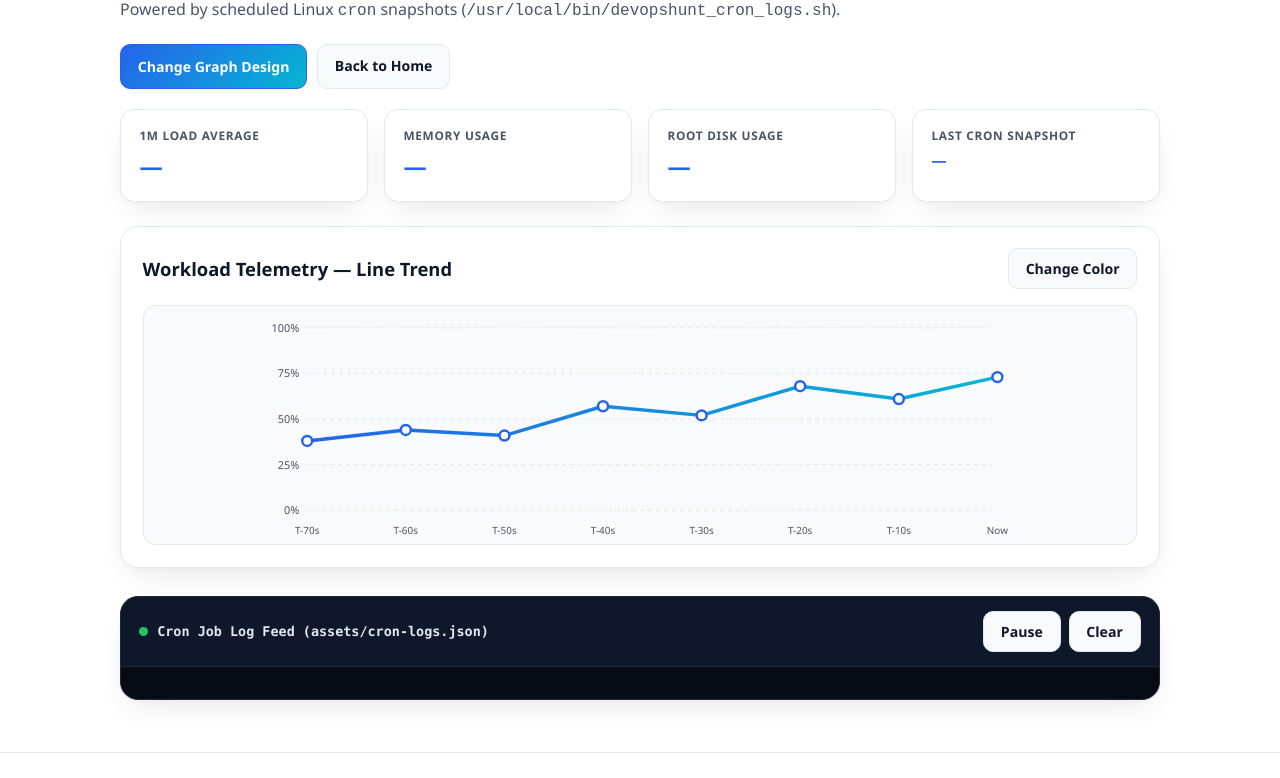
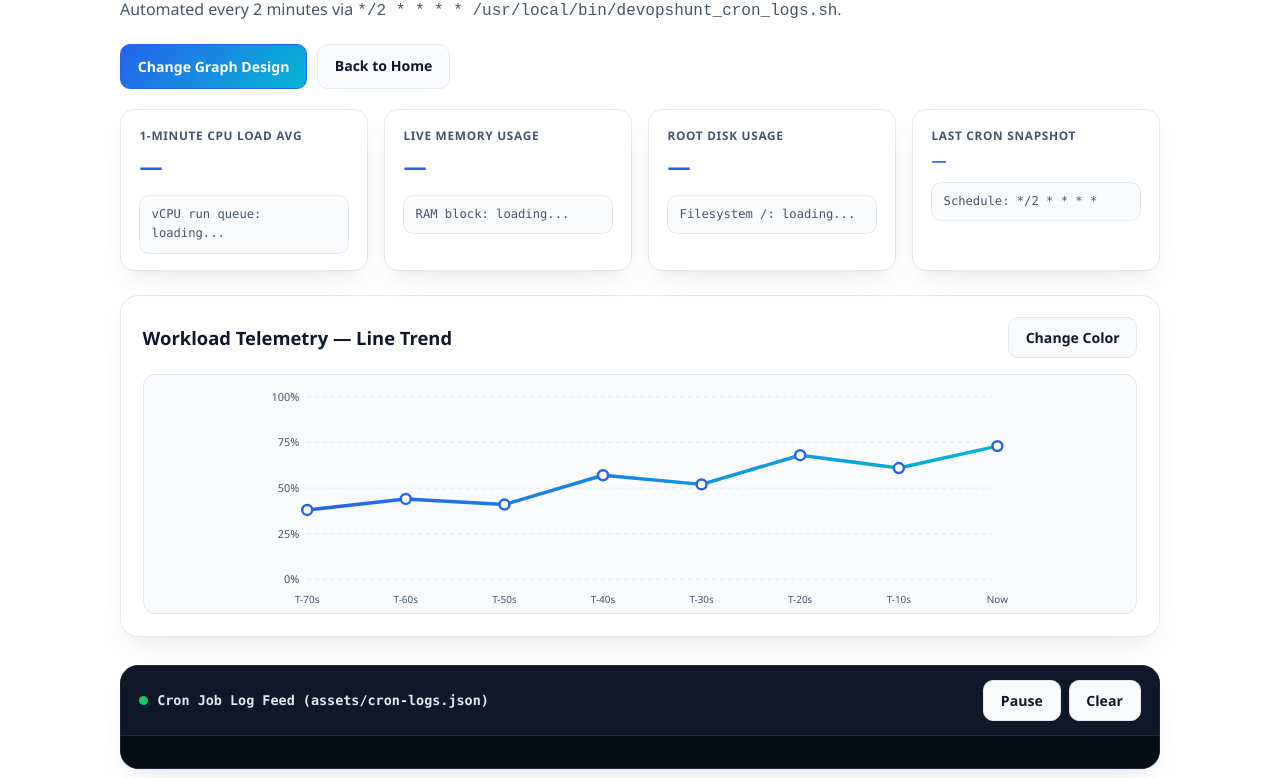
Before and after one commit to muhammadahmadd224/DevOps-hunt, a plain HTML site: page site/logs.html in a window 1280 px wide. Shown: the part 167-945 px from the top of the page. Drawn offline with Linux system fonts and the light colour scheme; no server answers.

Commit message:
Update cron logs page and metric block styles

```diff
--- a/site/logs.html
+++ b/site/logs.html
@@ -28,7 +28,7 @@
     <section class="hero">
       <div>
         <h1 class="hero-title">Cron Telemetry &amp; Live Logs</h1>
-        <p>Powered by scheduled Linux <code>cron</code> snapshots (<code>/usr/local/bin/devopshunt_cron_logs.sh</code>).</p>
+        <p>Automated every 2 minutes via <code>*/2 * * * * /usr/local/bin/devopshunt_cron_logs.sh</code>.</p>
       </div>
       <div class="hero-actions">
         <button type="button" class="btn" id="changeGraphBtn">Change Graph Design</button>
@@ -38,20 +38,27 @@
 
     <section class="kpi-grid" aria-label="System Metrics">
       <div class="kpi-card">
-        <div class="kpi-label">1m Load Average</div>
+        <div class="kpi-label">1-Minute CPU Load Avg</div>
         <div class="kpi-val" id="kpiLoad">—</div>
+        <div class="kpi-block" id="kpiLoadBlock">vCPU run queue: loading...</div>
       </div>
+
       <div class="kpi-card">
-        <div class="kpi-label">Memory Usage</div>
+        <div class="kpi-label">Live Memory Usage</div>
         <div class="kpi-val" id="kpiMem">—</div>
+        <div class="kpi-block" id="kpiMemBlock">RAM block: loading...</div>
       </div>
+
       <div class="kpi-card">
         <div class="kpi-label">Root Disk Usage</div>
         <div class="kpi-val" id="kpiDisk">—</div>
+        <div class="kpi-block" id="kpiDiskBlock">Filesystem /: loading...</div>
       </div>
+
       <div class="kpi-card">
         <div class="kpi-label">Last Cron Snapshot</div>
         <div class="kpi-val" id="kpiCronTime" style="font-size: 0.95rem;">—</div>
+        <div class="kpi-block" id="kpiCronBlock">Schedule: */2 * * * *</div>
       </div>
     </section>
 
--- a/site/style.css
+++ b/site/style.css
@@ -637,3 +637,16 @@ body[data-theme="obsidian-pro"] .hero-title {
   color: var(--accent);
   text-decoration: underline;
 }
+
+/* Metric Data Blocks */
+.kpi-block {
+  margin-top: 0.65rem;
+  padding: 0.55rem 0.7rem;
+  border-radius: 10px;
+  background: var(--surface-alt);
+  border: 1px solid var(--border);
+  font-family: "JetBrains Mono", Consolas, monospace;
+  font-size: 0.76rem;
+  color: var(--muted);
+  word-break: break-word;
+}
```
